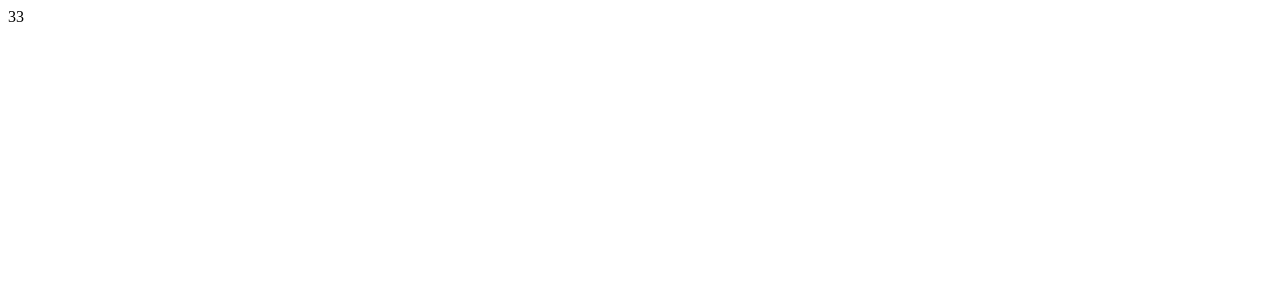
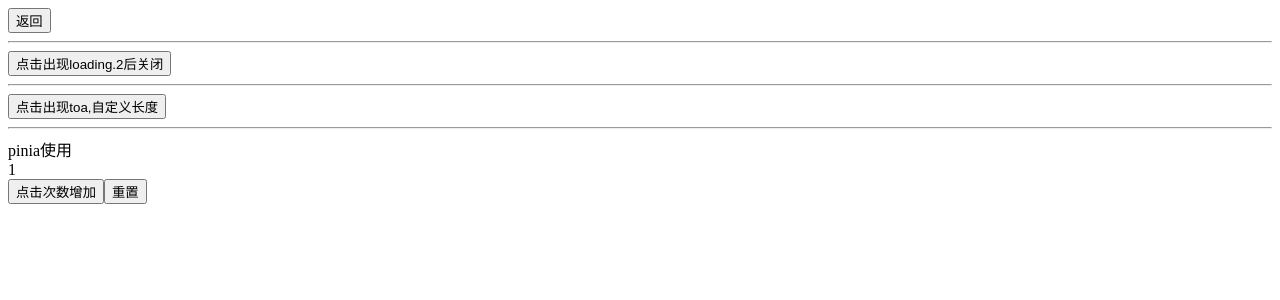
Before and after one commit to tangjian1891/vue_init, a Vue app: page /test in a window 1280 px wide. Before the commit this address had no page. Shown: the top 300 px of the page. Built offline with nearby package versions, Linux system fonts and the light colour scheme.

Commit message:
1.增加pinia 2.增加test测试组件

```diff
--- a/index.html
+++ b/index.html
@@ -2,11 +2,15 @@
 <html lang="en">
   <head>
     <meta charset="UTF-8" />
+    <meta http-equiv="X-UA-Compatible" content="IE=edge" />
+    <meta
+    name="viewport"
+    content="width=device-width, initial-scale=1.0, maximum-scale=1.0, minimum-scale=1.0, viewport-fit=cover, user-scalable=no"
+    />
     <link rel="icon" href="/favicon.ico" />
-    <meta name="viewport" content="width=device-width, initial-scale=1.0" />
     <title>Vite App</title>
   </head>
-  <body>33
+  <body>
     <div id="app"></div>
     <script type="module" src="/src/main.ts"></script>
   </body>
--- a/src/main.ts
+++ b/src/main.ts
@@ -3,9 +3,11 @@ import App from "./App.vue";
 import router from "./router";
 import { createLoading } from "@/components/loading";
 import { createDialog } from "./components/toa";
+import { createPinia } from "pinia";
 
 const app = createApp(App);
 createLoading();
 createDialog();
 app.use(router);
+app.use(createPinia())
 app.mount("#app");
--- a/src/router/index.ts
+++ b/src/router/index.ts
@@ -16,9 +16,9 @@ const router = createRouter({
       component: () => import("@/views/Index.vue"),
     },
     {
-      path: "/home",
-      name: "home",
-      component: () => import("@/views/Home.vue"),
+      path: "/test",
+      name: "test",
+      component: () => import("@/views/Test.vue"),
     },
     ...tjRouter,
     ...syRouter,
--- a/src/store/index.ts
+++ b/src/store/index.ts
@@ -0,0 +1 @@
+import { defineStore } from "pinia";
--- /dev/null
+++ b/src/store/productStore.ts
@@ -0,0 +1,17 @@
+import { defineStore } from "pinia";
+export const useProductStore = defineStore("product", {
+  state: () => {
+    return {
+      count: 1,
+      str: "可以啊",
+    };
+  },
+});
+
+const productStore = useProductStore();
+
+// productStore.$subscribe((mutation, state) => {
+//   console.log("变化了");
+//   console.log(mutation);
+//   console.log(state);
+// });
--- a/src/views/Home.vue
+++ /dev/null
@@ -1,37 +0,0 @@
-<template>
-  <div>
-    <div>这是首页啊</div>
-    <router-link :to="{ name: 'index' }">跳转去index</router-link>
-    <Button type="primary">主要按钮</Button>
-    13
-    <Rate v-model="value" />
-    还可以啊
-    <button @click="toggle">点击出现loading.2后关闭</button>
-    <button @click="toast">点击出现toa,自定义长度</button>
-  </div>
-</template>
-
-<script lang="ts" setup>
-import { closeLoading, openLoading } from "@/components/loading";
-import { toa } from "@/components/toa";
-import { ref } from "@vue/reactivity";
-import { Button, Rate } from "vant";
-const value = ref(0);
-
-function onConfirm() {
-  console.log(123);
-}
-
-function toggle() {
-  openLoading
-  setTimeout(() => {
-    closeLoading();
-  }, 2000);
-}
-
-function toast() {
-  console.log("触发执行");
-  // toa("什么啊什么啊 么啊");
-  toa("什么啊什么啊什么啊什么啊什么啊什么啊什么啊什么啊什么啊什么啊什么啊什么啊什么啊什么啊什么啊什么啊什么啊什么啊什么啊什么啊什么啊什么啊什么啊什么啊 么啊");
-}
-</script>
--- a/src/views/Index.vue
+++ b/src/views/Index.vue
@@ -1,7 +1,7 @@
 <template>
   <div>
     <div>这是index啊</div>
-    <router-link :to="{ name: 'home' }">跳转去home</router-link>
+    <router-link :to="{ name: 'test' }">跳转去test页面</router-link>
     123
   </div>
 </template>
--- /dev/null
+++ b/src/views/Test.vue
@@ -0,0 +1,41 @@
+<template>
+  <div>
+    <Button type="primary" @click="router.go(-1)">返回</Button>
+    <hr />
+    <Button type="primary" @click="showLoading">点击出现loading.2后关闭</Button>
+    <hr />
+    <Button type="primary" @click="showToa">点击出现toa,自定义长度</Button>
+    <hr />
+    pinia使用
+    <div>{{ productStore.count }}</div>
+    <Button type="primary" @click="productStore.count++">点击次数增加</Button>
+    <Button type="primary" @click="productStore.$reset()">重置</Button>
+  </div>
+</template>
+
+<script lang="ts" setup>
+import { closeLoading, openLoading } from "@/components/loading";
+import { toa } from "@/components/toa";
+import { useProductStore } from "@/store/productStore";
+import { Button } from "vant";
+import { useRouter } from "vue-router";
+
+const router = useRouter();
+
+const productStore = useProductStore();
+
+function showLoading() {
+  openLoading();
+  setTimeout(() => {
+    closeLoading();
+  }, 2000);
+}
+
+function showToa() {
+  console.log("触发执行");
+  // toa("什么啊什么啊 么啊");
+  toa(
+    "什么啊什么啊什么啊什么啊什么啊什么啊什么啊什么啊什么啊什么啊什么啊什么啊什么啊什么啊什么啊什么啊什么啊什么啊什么啊什么啊什么啊什么啊什么啊什么啊 么啊"
+  );
+}
+</script>
```
